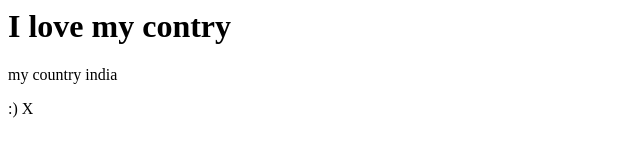
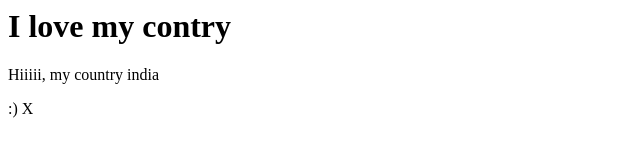
Before and after one commit to kumaranjeel/awsm_repo, a plain HTML site: page index.html in a window 1280 px wide. Shown: the full height of the page, 0-640 px from the left. Drawn offline with Linux system fonts and the light colour scheme.

Commit message:
Hi is added now

```diff
--- a/index.html
+++ b/index.html
@@ -1,7 +1,7 @@
 <html>
 <title>This is my first website</title>
 <h1> I love my contry </h1>
-<p> my country india </p>
+<p>Hiiiii, my country india </p>
 <p>:) X </p>
 
 </html>
```
